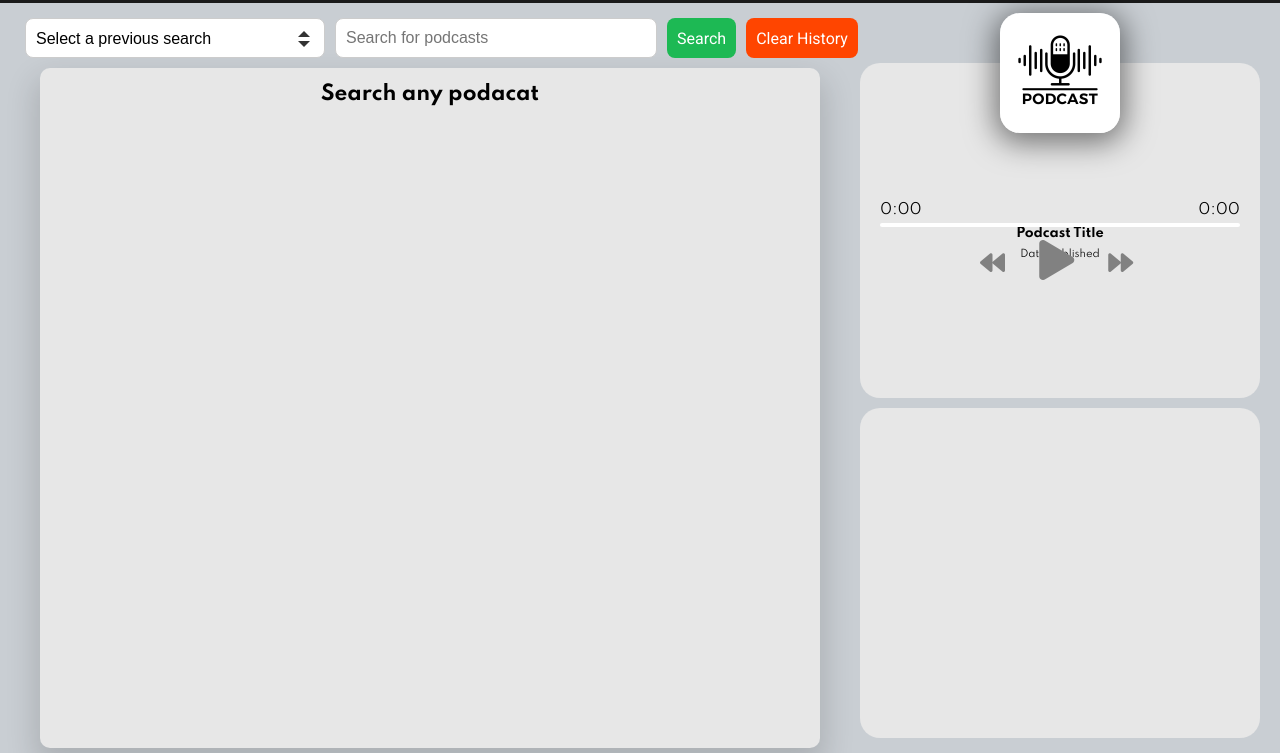
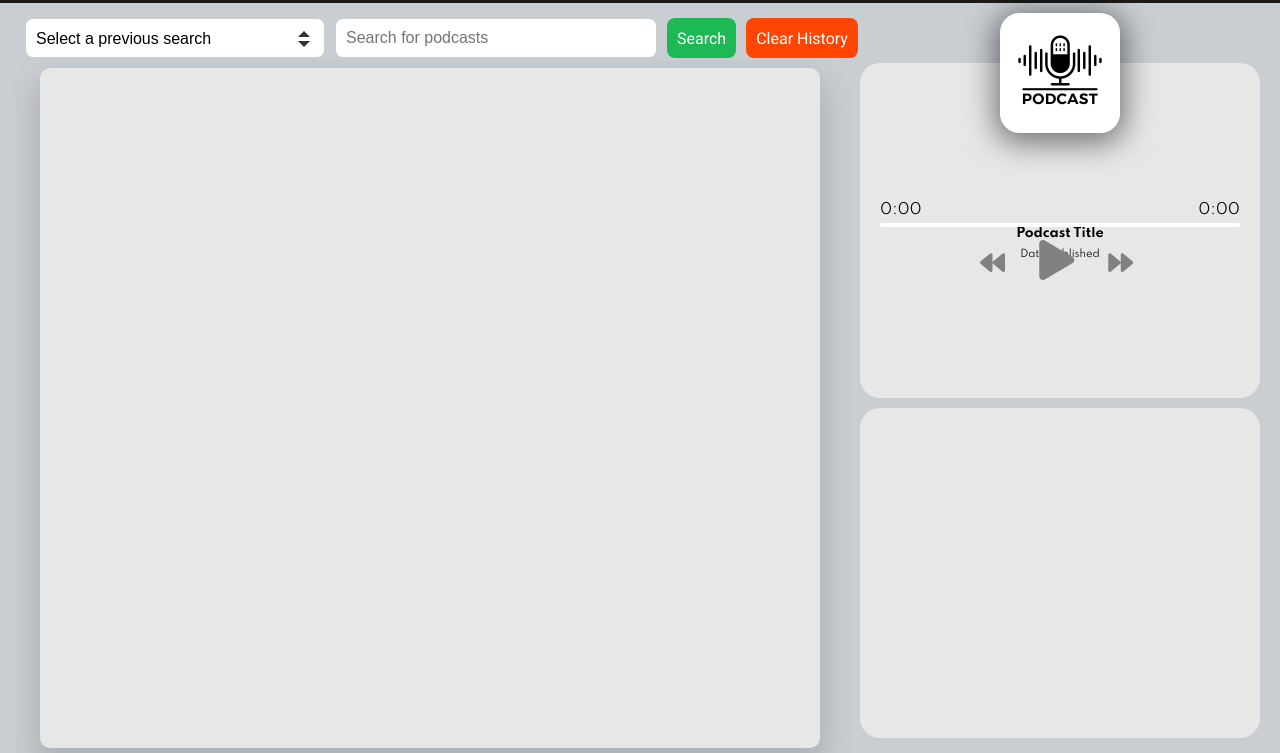
Before and after one commit to Eyob-smax/SpaceCast-podcastApp, a website: page public/index.html in a window 1280 px wide. Shown: the part 47-800 px from the top of the page. Drawn offline with Linux system fonts and the light colour scheme.

Commit message:
Removing dummy data

```diff
--- a/public/index.html
+++ b/public/index.html
@@ -48,8 +48,6 @@
         </div>
 
         <div id="cardsContainer" class="cards-container">
-          <h2>Search any podacat</h2>
-
           <div style="display: none" class="pagination">
             <i id="prev-btn" class="fas fa-chevron-left"></i>
             <span id="currentPage">1</span>
```
